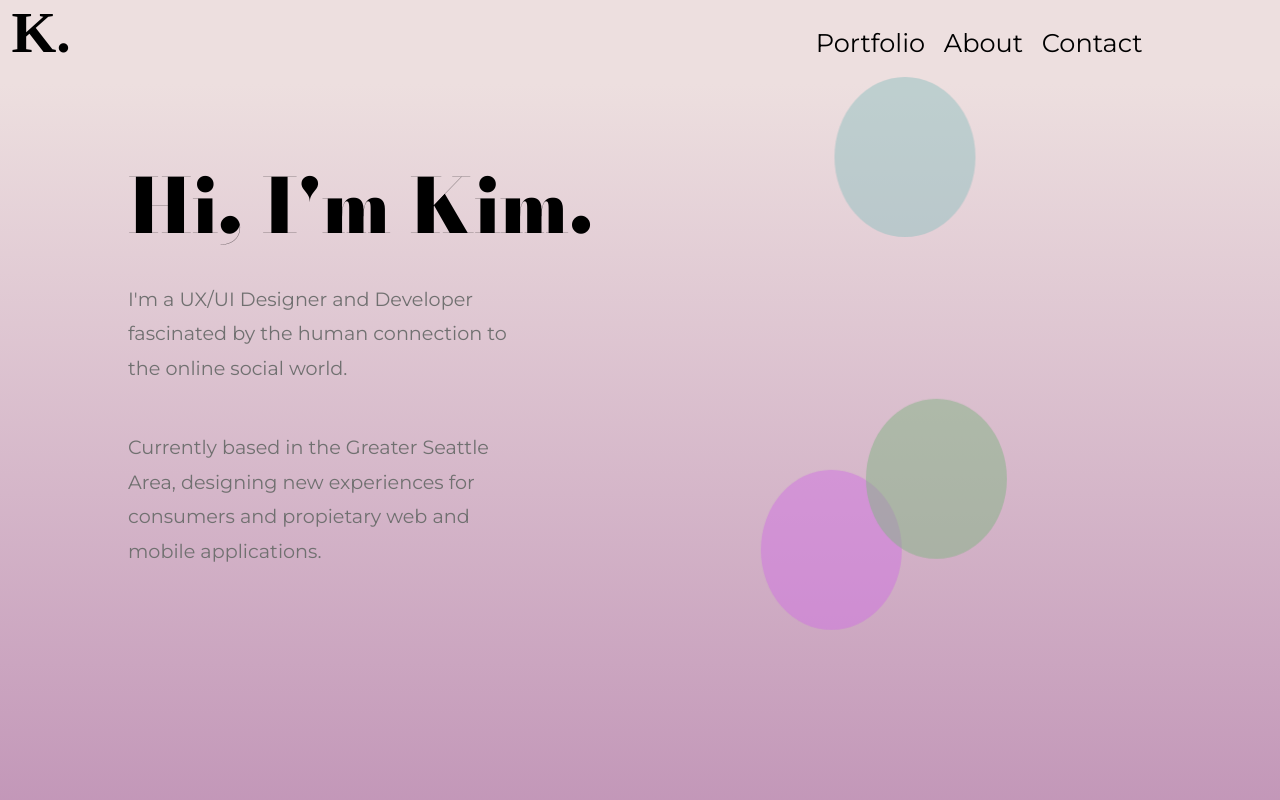
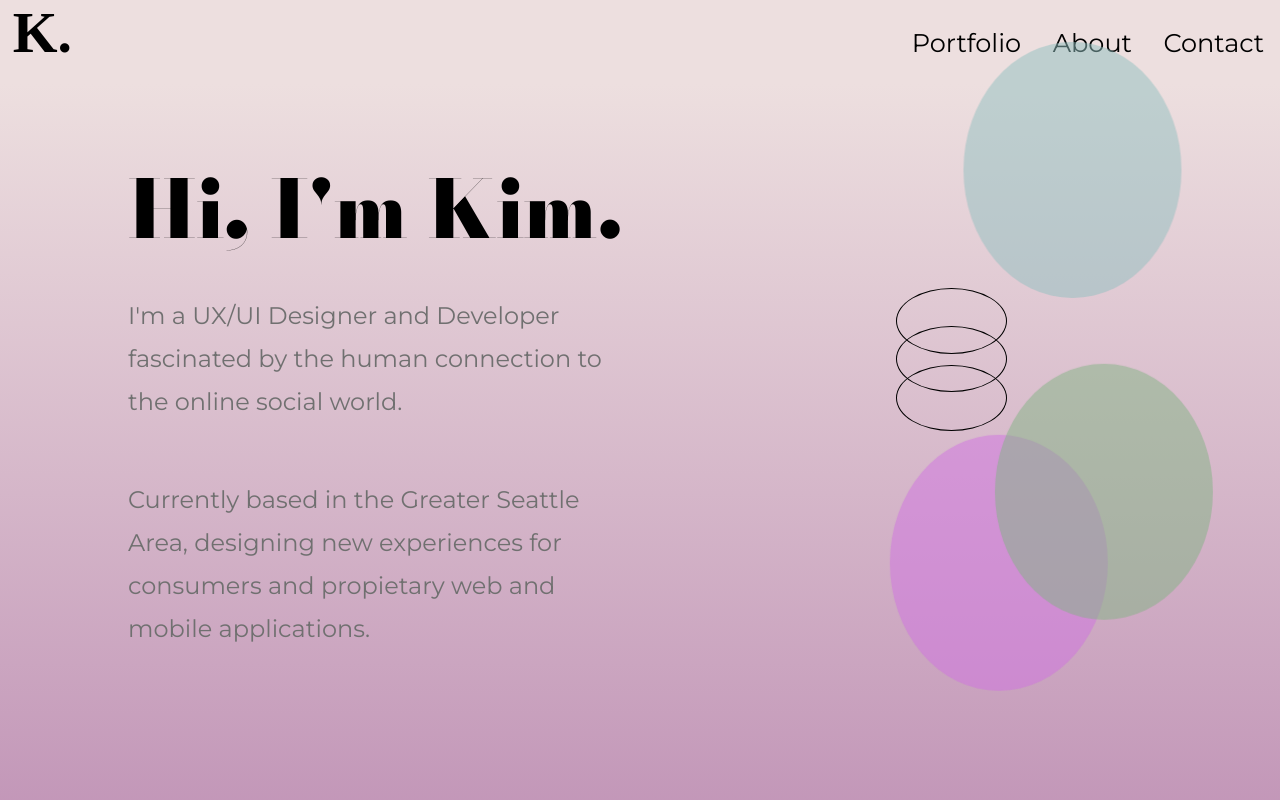
Before and after one commit to KimDuclos/design-portfolio, a React (Create React App) app: page / in a window 1280 px wide. Shown: the top 800 px of the page. Built offline with nearby package versions, Linux system fonts and the light colour scheme.

Commit message:
landing fixed resp at 1500

```diff
--- a/src/components/circle-animation.scss
+++ b/src/components/circle-animation.scss
@@ -6,7 +6,7 @@ $size500: "500px";
 .circles {
   .main {
     // blue circle
-    // border: 1px solid black;
+    border: 1px solid black;
     width: 10%;
     height: 10%;
     position: absolute;
@@ -18,15 +18,15 @@ $size500: "500px";
     border-radius: 50%;
     margin: 22% 0 0 50%;
     @media (max-width: $size1500) {
-      margin: 22.5% 0 0 60%;
-      height: 5%;
-      width: 5.5%;
+      margin: 22.5% 0 0 70%;
+      height: 8%;
+      width: 8.5%;
     }
   }
 
   .main-2 {
     // pink circle
-    // border: 1px solid black;
+    border: 1px solid black;
     width: 10%;
     height: 10%;
     position: absolute;
@@ -38,15 +38,15 @@ $size500: "500px";
     border-radius: 50%;
     margin: 22% 0 0 10%;
     @media (max-width: $size1500) {
-      margin: 28.5% 0 0 10%;
-      height: 5%;
-      width: 5.5%;
+      margin: 28.5% 0 0 20%;
+      height: 8%;
+      width: 8.5%;
     }
   }
 
   .main-3 {
     // green circle
-    // border: 1px solid black;
+    border: 1px solid black;
     width: 10%;
     height: 10%;
     position: absolute;
@@ -58,9 +58,9 @@ $size500: "500px";
     border-radius: 50%;
     margin: 22% 0 0 10%;
     @media (max-width: $size1500) {
-      margin: 25.5% 0 0 0;
-      height: 5%;
-      width: 5.5%;
+      margin: 25.5% 0 0 10%;
+      height: 8%;
+      width: 8.5%;
     }
   }
 
--- a/src/landing-page.scss
+++ b/src/landing-page.scss
@@ -25,7 +25,7 @@ h1 {
   padding: 5% 0 0 10%;
   font-family: $bodoni-moda;
   @media (max-width: $size1500) {
-    font-size: 4.7em;
+    font-size: 5em;
     margin: 0 0 0 0;
   }
   @media (max-width: $size1000) {
@@ -44,7 +44,8 @@ h1 {
   width: 30%;
   line-height: 1.8em;
   @media (max-width: $size1500) {
-    font-size: 1.2em;
+    font-size: 1.5em;
+    width: 38%;
   }
   @media (max-width: $size1000) {
     width: 40%;
@@ -65,7 +66,8 @@ h1 {
   width: 30%;
   line-height: 1.8em;
   @media (max-width: $size1500) {
-    font-size: 1.2em;
+    font-size: 1.5em;
+    width: 38%;
   }
   @media (max-width: $size1000) {
     width: 40%;
--- a/src/navbar.scss
+++ b/src/navbar.scss
@@ -28,9 +28,6 @@ $size500: "500px";
   display: flex;
   flex-direction: row;
   justify-content: space-between;
-  @media (max-width: $size1500) {
-    width: 90%;
-  }
   @media (max-width: $size500) {
     display: flex;
     flex-direction: column;
@@ -52,8 +49,9 @@ $size500: "500px";
       font-size: .8em;
     }
     @media (max-width: $size1000) {
-      width: 40%;
+      width: 100%;
       font-size: .8em;
+      margin: 0 0 0 25%;
     }
     @media (max-width: $size800) {
       font-size: .7em;
```
